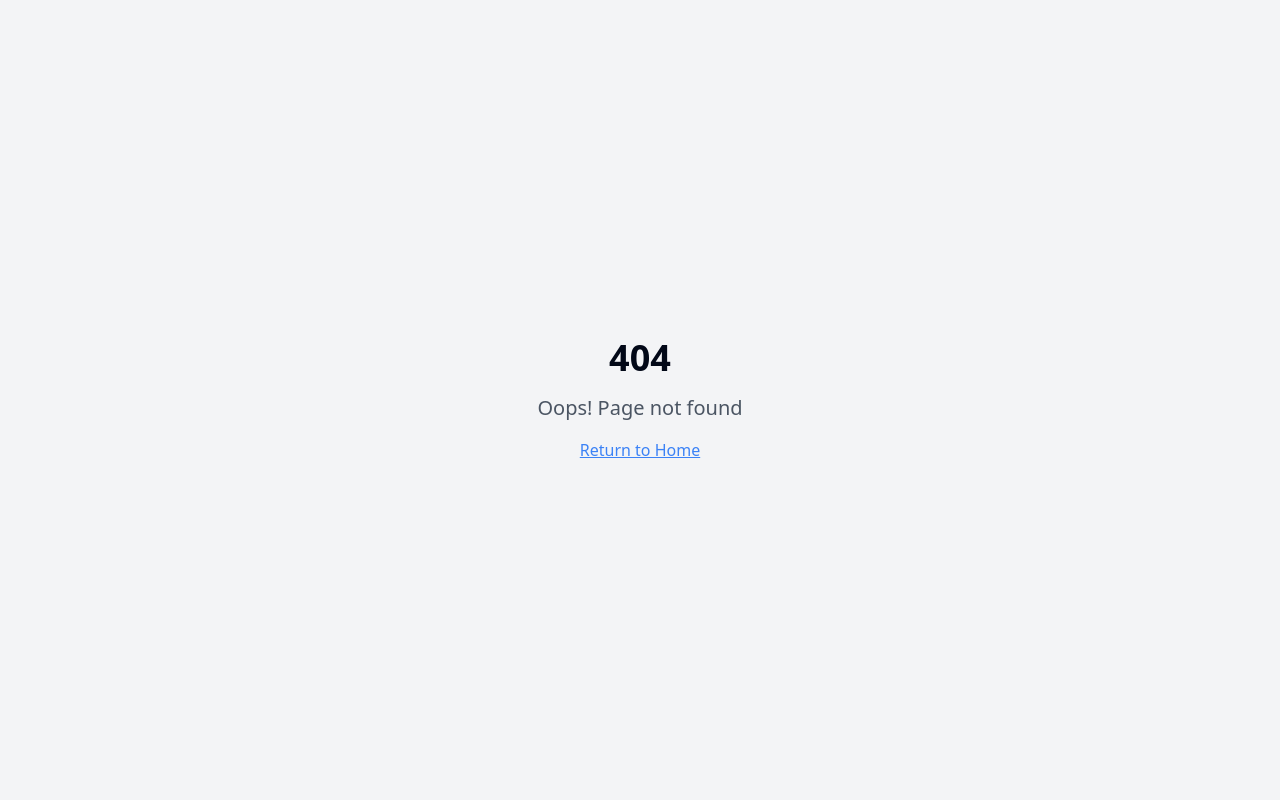
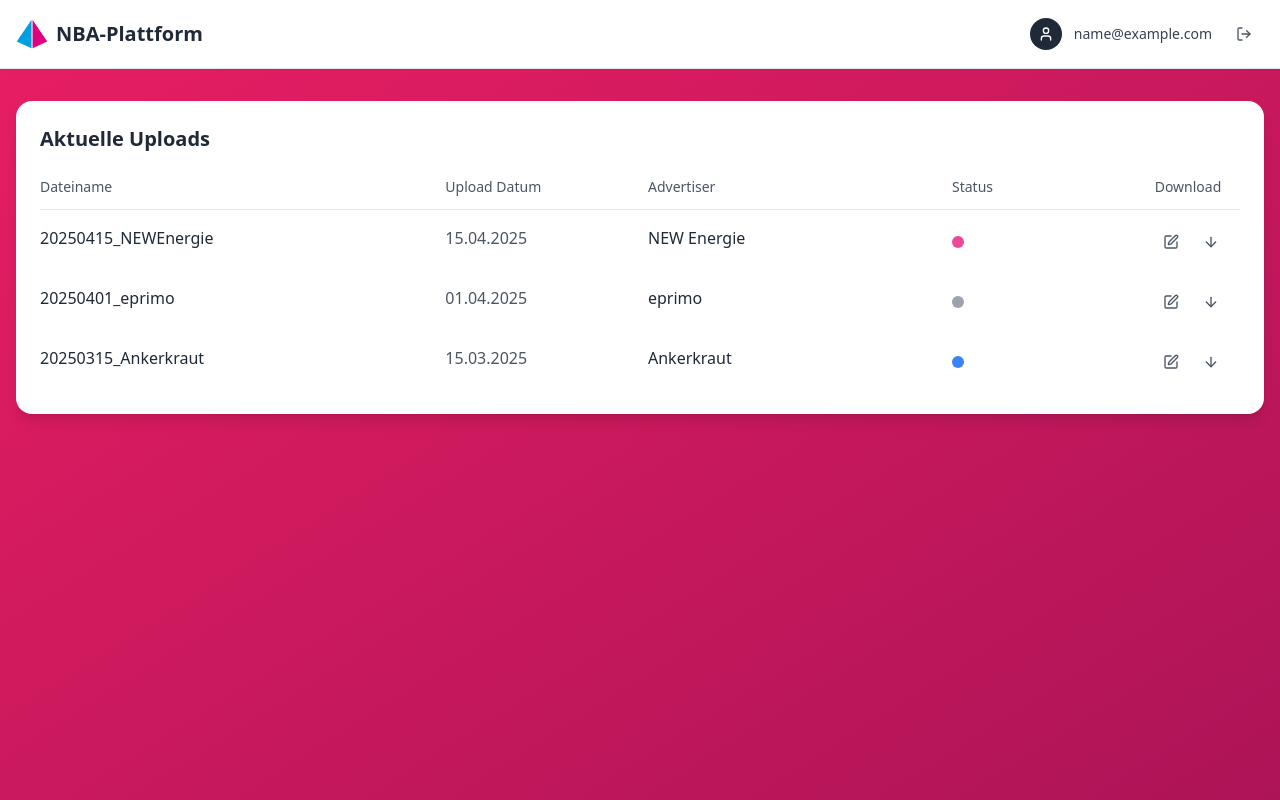
Before and after one commit to ErwinderNette/NBA-Dashboard, a React (Vite) app: page /advertiser-dashboard in a window 1280 px wide. Before the commit this address had no page. Built offline with nearby package versions, Linux system fonts and the light colour scheme; sample sign-in values are in the browser's storage.

Commit message:
feat: Create Advertiser Dashboard page
Adds a new page for the advertiser view, displaying placeholder content for files assigned by publishers.

```diff
--- a/src/App.tsx
+++ b/src/App.tsx
@@ -1,4 +1,3 @@
-
 import { Toaster } from "@/components/ui/toaster";
 import { Toaster as Sonner } from "@/components/ui/sonner";
 import { TooltipProvider } from "@/components/ui/tooltip";
@@ -8,11 +7,13 @@ import Login from "./pages/Login";
 import Dashboard from "./pages/Dashboard";
 import NotFound from "./pages/NotFound";
 import ProtectedRoute from "./components/ProtectedRoute";
+import AdvertiserDashboard from "./pages/AdvertiserDashboard";
 
 const queryClient = new QueryClient();
 
 const App = () => {
   const isLoggedIn = localStorage.getItem("isLoggedIn") === "true";
+  const userRole = localStorage.getItem("userRole");
 
   return (
     <QueryClientProvider client={queryClient}>
@@ -24,7 +25,11 @@ const App = () => {
             <Route
               path="/"
               element={
-                isLoggedIn ? <Navigate to="/dashboard" replace /> : <Navigate to="/login" replace />
+                isLoggedIn ? (
+                  userRole === "advertiser" ?
+                    <Navigate to="/advertiser-dashboard" replace /> :
+                    <Navigate to="/dashboard" replace />
+                ) : <Navigate to="/login" replace />
               }
             />
             <Route path="/login" element={<Login />} />
@@ -33,6 +38,14 @@ const App = () => {
               element={
                 <ProtectedRoute>
                   <Dashboard />
+                </ProtectedRoute>
+              }
+            />
+            <Route
+              path="/advertiser-dashboard"
+              element={
+                <ProtectedRoute>
+                  <AdvertiserDashboard />
                 </ProtectedRoute>
               }
             />
--- /dev/null
+++ b/src/components/AdvertiserFileList.tsx
@@ -0,0 +1,224 @@
+
+import { useState } from "react";
+import { ArrowDown, Edit } from "lucide-react";
+import { Button } from "@/components/ui/button";
+import { Input } from "@/components/ui/input";
+import { Textarea } from "@/components/ui/textarea";
+import { Label } from "@/components/ui/label";
+import {
+  Select,
+  SelectContent,
+  SelectItem,
+  SelectTrigger,
+  SelectValue,
+} from "@/components/ui/select";
+
+interface FileItem {
+  id: number;
+  filename: string;
+  uploadDate: string;
+  advertiser: string;
+  status: 'active' | 'pending' | 'rejected';
+}
+
+const AdvertiserFileList = () => {
+  const [expandedId, setExpandedId] = useState<number | null>(null);
+  const [editData, setEditData] = useState<{[key: number]: {
+    feedback: string;
+    status: string;
+    additionalFeedback: string;
+  }}>({});
+
+  const files: FileItem[] = [
+    {
+      id: 1,
+      filename: "20250415_NEWEnergie",
+      uploadDate: "15.04.2025",
+      advertiser: "NEW Energie",
+      status: "active"
+    },
+    {
+      id: 2,
+      filename: "20250401_eprimo",
+      uploadDate: "01.04.2025",
+      advertiser: "eprimo",
+      status: "pending"
+    },
+    {
+      id: 3,
+      filename: "20250315_Ankerkraut",
+      uploadDate: "15.03.2025",
+      advertiser: "Ankerkraut",
+      status: "rejected"
+    }
+  ];
+
+  const getStatusColor = (status: string) => {
+    switch (status) {
+      case 'active':
+        return 'bg-pink-500';
+      case 'pending':
+        return 'bg-gray-400';
+      case 'rejected':
+        return 'bg-blue-500';
+      default:
+        return 'bg-gray-400';
+    }
+  };
+
+  const handleExpand = (id: number) => {
+    setExpandedId(expandedId === id ? null : id);
+    if (!editData[id]) {
+      setEditData(prev => ({
+        ...prev,
+        [id]: {
+          feedback: '',
+          status: 'pending',
+          additionalFeedback: ''
+        }
+      }));
+    }
+  };
+
+  const handleInputChange = (id: number, field: string, value: string) => {
+    setEditData(prev => ({
+      ...prev,
+      [id]: {
+        ...prev[id],
+        [field]: value
+      }
+    }));
+  };
+
+  const handleSave = (id: number) => {
+    console.log(`Saving data for file ${id}:`, editData[id]);
+    setExpandedId(null);
+    // Hier würde später der API-Call erfolgen
+  };
+
+  const handleDownload = (filename: string) => {
+    console.log(`Downloading file: ${filename}`);
+  };
+
+  return (
+    <div className="bg-white rounded-2xl shadow-lg p-6">
+      <h3 className="text-xl font-semibold text-gray-800 mb-6">Aktuelle Uploads</h3>
+
+      <div className="space-y-1">
+        {/* Header */}
+        <div className="grid grid-cols-12 gap-4 pb-3 border-b border-gray-200 text-sm font-medium text-gray-600">
+          <div className="col-span-4">Dateiname</div>
+          <div className="col-span-2">Upload Datum</div>
+          <div className="col-span-3">Advertiser</div>
+          <div className="col-span-2">Status</div>
+          <div className="col-span-1">Download</div>
+        </div>
+
+        {/* File rows */}
+        {files.map((file) => (
+          <div key={file.id}>
+            <div className="grid grid-cols-12 gap-4 py-3 hover:bg-gray-50 transition-colors duration-150 rounded-lg">
+              <div className="col-span-4 text-gray-800 font-medium">
+                {file.filename}
+              </div>
+              <div className="col-span-2 text-gray-600">
+                {file.uploadDate}
+              </div>
+              <div className="col-span-3 text-gray-800">
+                {file.advertiser}
+              </div>
+              <div className="col-span-2 flex items-center">
+                <div className={`w-3 h-3 rounded-full ${getStatusColor(file.status)}`}></div>
+              </div>
+              <div className="col-span-1 flex items-center space-x-2">
+                <Button
+                  variant="ghost"
+                  size="sm"
+                  onClick={() => handleExpand(file.id)}
+                  className="p-1 h-8 w-8 hover:bg-gray-200"
+                >
+                  <Edit size={16} className="text-gray-600" />
+                </Button>
+                <Button
+                  variant="ghost"
+                  size="sm"
+                  onClick={() => handleDownload(file.filename)}
+                  className="p-1 h-8 w-8 hover:bg-gray-200"
+                >
+                  <ArrowDown size={16} className="text-gray-600" />
+                </Button>
+              </div>
+            </div>
+
+            {/* Expandable edit section */}
+            {expandedId === file.id && (
+              <div className="bg-gray-50 rounded-lg p-6 mt-2 border border-gray-200">
+                <div className="grid grid-cols-1 md:grid-cols-2 gap-6">
+                  {/* Feedback Input */}
+                  <div className="space-y-2">
+                    <Label className="text-pink-600 font-medium">Feedback</Label>
+                    <Input
+                      value={editData[file.id]?.feedback || ''}
+                      onChange={(e) => handleInputChange(file.id, 'feedback', e.target.value)}
+                      placeholder="Feedback eingeben..."
+                      className="bg-white border-gray-300"
+                    />
+                  </div>
+
+                  {/* Status Dropdown */}
+                  <div className="space-y-2">
+                    <Label className="text-pink-600 font-medium">Status in der uppr Performance Platform</Label>
+                    <Select
+                      value={editData[file.id]?.status || 'pending'}
+                      onValueChange={(value) => handleInputChange(file.id, 'status', value)}
+                    >
+                      <SelectTrigger className="bg-white border-gray-300">
+                        <SelectValue placeholder="Status auswählen" />
+                      </SelectTrigger>
+                      <SelectContent>
+                        <SelectItem value="pending">offen</SelectItem>
+                        <SelectItem value="active">ausgeführt</SelectItem>
+                        <SelectItem value="rejected">abgelehnt</SelectItem>
+                      </SelectContent>
+                    </Select>
+                  </div>
+
+                  {/* Additional Feedback */}
+                  <div className="space-y-2 md:col-span-2">
+                    <Label className="text-pink-600 font-medium">Sonstiges Feedback</Label>
+                    <Textarea
+                      value={editData[file.id]?.additionalFeedback || ''}
+                      onChange={(e) => handleInputChange(file.id, 'additionalFeedback', e.target.value)}
+                      placeholder="Zusätzliches Feedback eingeben..."
+                      rows={3}
+                      className="bg-white border-gray-300"
+                    />
+                  </div>
+                </div>
+
+                {/* Action Buttons */}
+                <div className="flex justify-end space-x-3 mt-6">
+                  <Button
+                    variant="outline"
+                    onClick={() => setExpandedId(null)}
+                    className="border-gray-300 text-gray-700 hover:bg-gray-100"
+                  >
+                    Abbrechen
+                  </Button>
+                  <Button
+                    onClick={() => handleSave(file.id)}
+                    className="bg-pink-600 hover:bg-pink-700 text-white"
+                  >
+                    Speichern
+                  </Button>
+                </div>
+              </div>
+            )}
+          </div>
+        ))}
+      </div>
+    </div>
+  );
+};
+
+export default AdvertiserFileList;
--- /dev/null
+++ b/src/pages/AdvertiserDashboard.tsx
@@ -0,0 +1,16 @@
+
+import Header from "@/components/Header";
+import AdvertiserFileList from "@/components/AdvertiserFileList";
+
+const AdvertiserDashboard = () => {
+  return (
+    <div className="min-h-screen" style={{ background: 'linear-gradient(to bottom right, #e91e63, #ad1457)' }}>
+      <Header />
+      <div className="container mx-auto px-4 py-8 space-y-8">
+        <AdvertiserFileList />
+      </div>
+    </div>
+  );
+};
+
+export default AdvertiserDashboard;
--- a/src/pages/Login.tsx
+++ b/src/pages/Login.tsx
@@ -22,7 +22,6 @@ const Login = () => {
     setTimeout(() => {
       // Prüfe Login-Daten für Publisher-Oberfläche
       if (email === "publisher@email.de" && password === "1234") {
-        // Speichere Login-Status
         localStorage.setItem("isLoggedIn", "true");
         localStorage.setItem("userRole", "publisher");
         localStorage.setItem("userEmail", email);
@@ -32,9 +31,22 @@ const Login = () => {
           description: "Willkommen in der NBA-Plattform!",
         });
 
-        // Weiterleitung zur Hauptseite
         navigate("/dashboard");
-      } else {
+      }
+      // Prüfe Login-Daten für Advertiser-Oberfläche
+      else if (email === "advertiser@mail.de" && password === "4321") {
+        localStorage.setItem("isLoggedIn", "true");
+        localStorage.setItem("userRole", "advertiser");
+        localStorage.setItem("userEmail", email);
+
+        toast({
+          title: "Login erfolgreich",
+          description: "Willkommen in der NBA-Plattform!",
+        });
+
+        navigate("/advertiser-dashboard");
+      }
+      else {
         toast({
           title: "Login fehlgeschlagen",
           description: "E-Mail oder Passwort ist falsch.",
```
